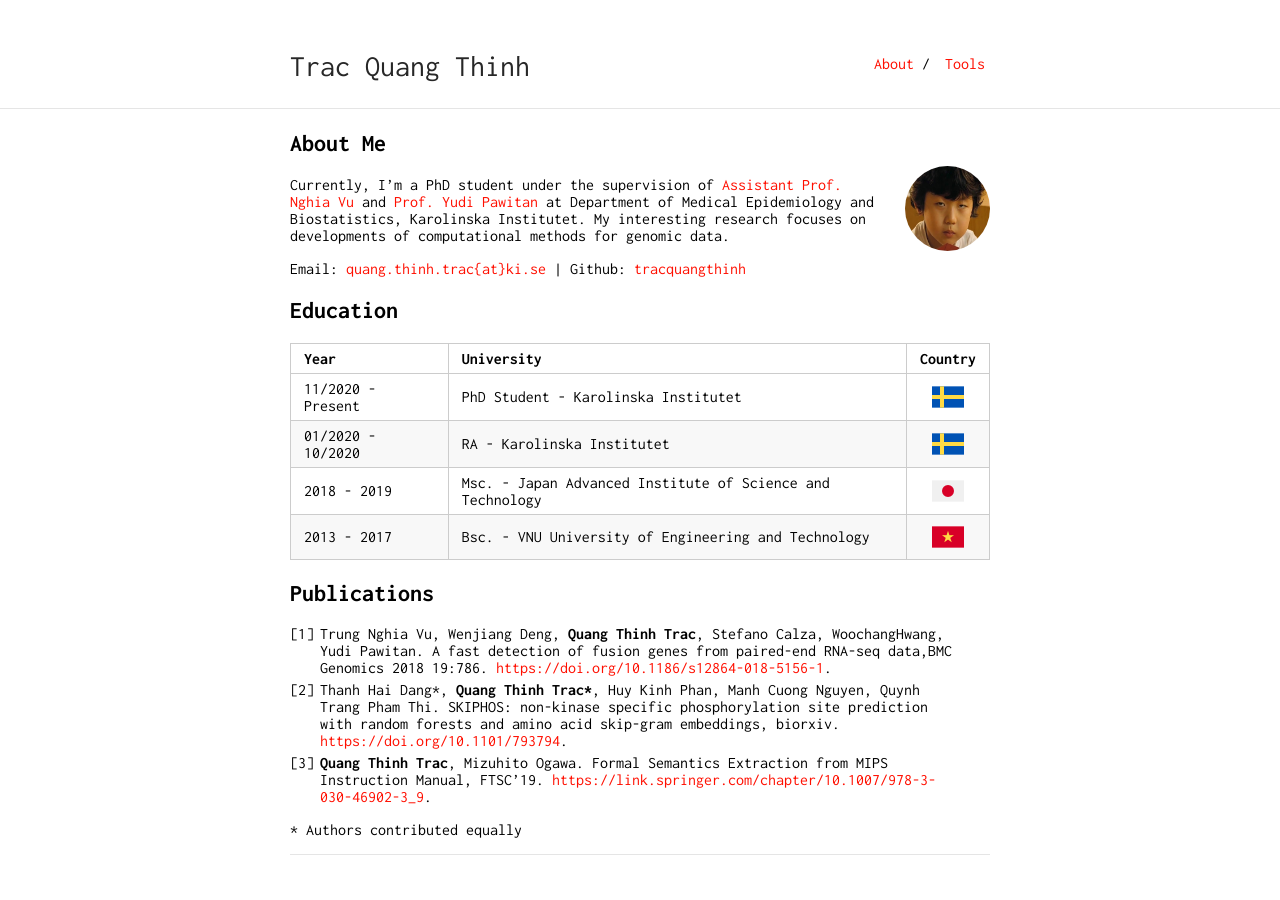
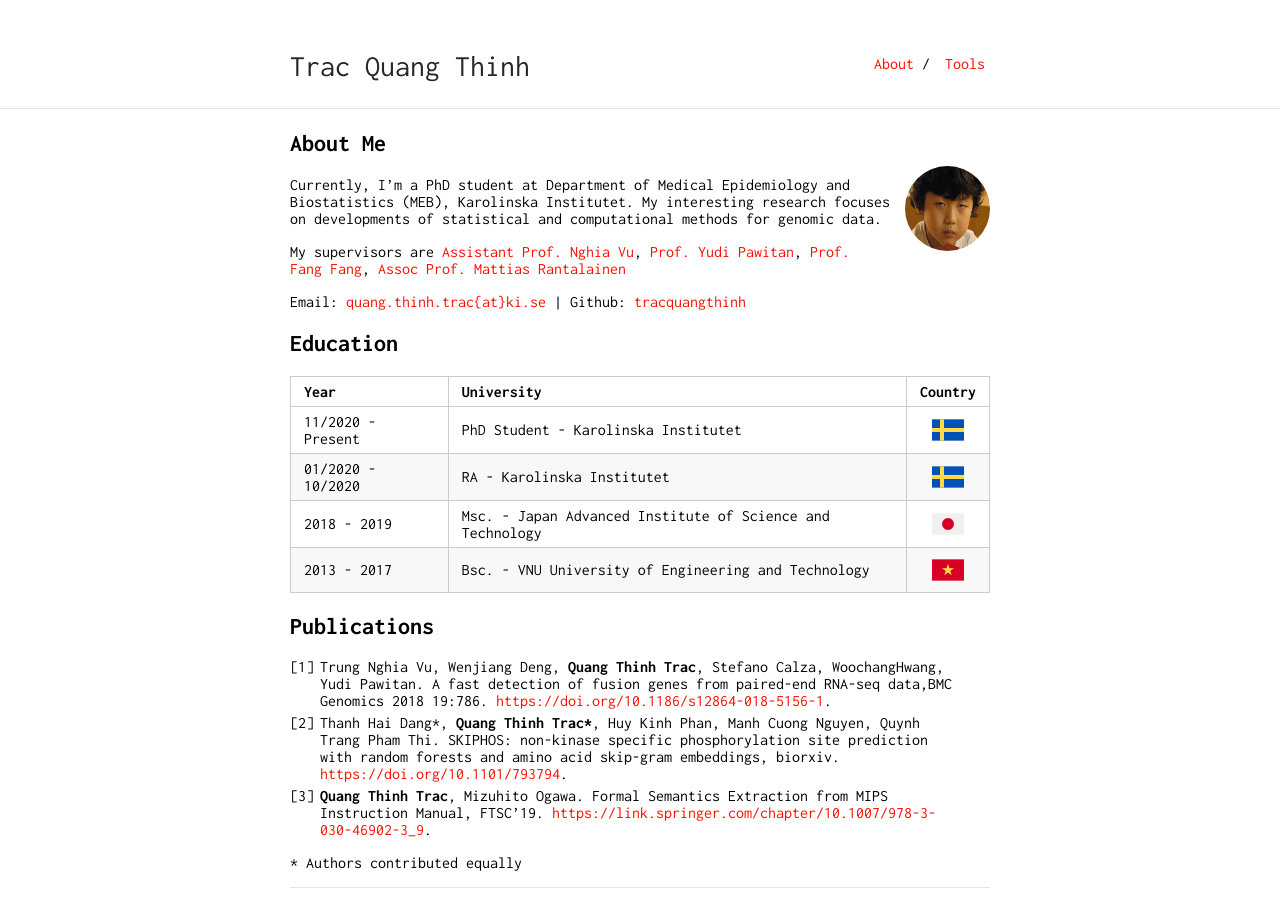
Before and after one commit to tracquangthinh/tracquangthinh.github.io, a Jekyll site: the page built from index.md, in a window 1280 px wide. Built offline with Jekyll 4.4.1, drawn with Linux system fonts in a browser that asks for light colours; our own code applies the rules of GitHub Pages for plain Markdown files.

Commit message:
Update index.md

```diff
--- a/index.md
+++ b/index.md
@@ -6,7 +6,9 @@ layout: default
 
 <img class="profile-picture" src="me.jpg">
 
-Currently, I'm a PhD student under the supervision of <a href="https://staff.ki.se/people/nghvu">Assistant Prof. Nghia Vu</a> and <a href="http://fafner.meb.ki.se/personal/yudpaw/" target="_blank">Prof. Yudi Pawitan</a> at Department of Medical Epidemiology and Biostatistics, Karolinska Institutet. My interesting research focuses on developments of computational methods for genomic data.
+Currently, I'm a PhD student at Department of Medical Epidemiology and Biostatistics (MEB), Karolinska Institutet. My interesting research focuses on developments of statistical and computational methods for genomic data.
+
+My supervisors are  <a href="https://staff.ki.se/people/nghvu">Assistant Prof. Nghia Vu</a>, <a href="http://fafner.meb.ki.se/personal/yudpaw/" target="_blank">Prof. Yudi Pawitan</a>, <a href="https://staff.ki.se/people/fanfan" target="_blank">Prof. Fang Fang</a>, <a href="https://staff.ki.se/people/matran" target="_blank"> Assoc Prof. Mattias Rantalainen</a>
 
 Email: <a href="mailto:quang.thinh.trac@ki.se">quang.thinh.trac{at}ki.se</a> \| Github: <a href="https://github.com/tracquangthinh">tracquangthinh</a>
 
```
